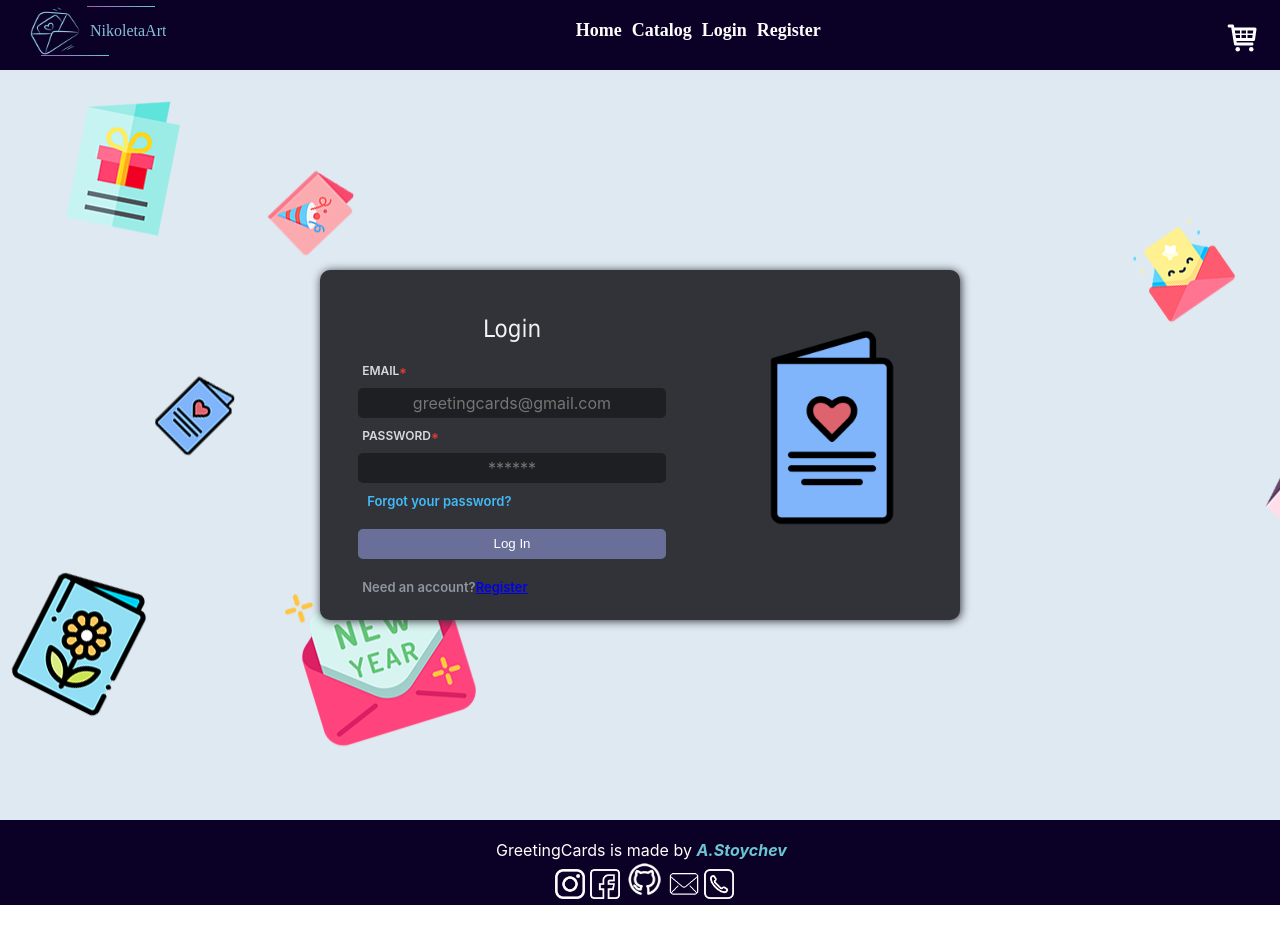
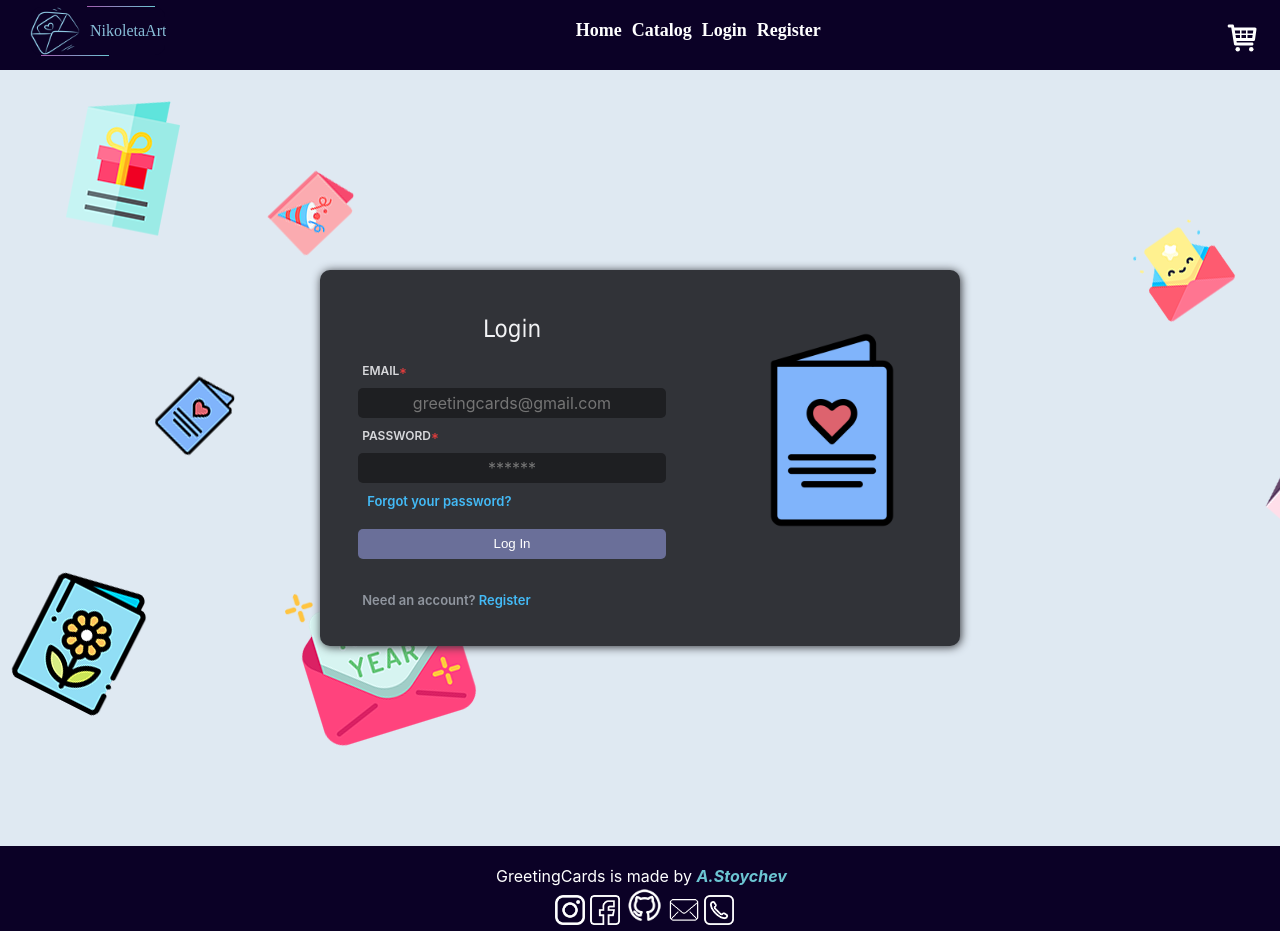
Before and after one commit to AStoychev/greetingCards, a React (Create React App) app in the folder client/cards/: page /login in a window 1280 px wide. Before the commit the page ends 905 px from the top, so only its background shows below. Built offline with nearby package versions, Linux system fonts and the light colour scheme; no server answers; a web font is replaced by a local one.

Commit message:
Changes relater with style changes to link to register in login menu

```diff
--- a/client/cards/src/components/login/Login.jsx
+++ b/client/cards/src/components/login/Login.jsx
@@ -36,7 +36,7 @@ export const Login = () => {
                                 </form>
                             </section>
                             <div className={styles.goToRegister}>
-                                Need an account?
+                                <p>Need an account?</p>
                                 <Link className={styles.navigationLink} to="/register">Register</Link>
                             </div>
                         </div>
--- a/client/cards/src/components/login/Login.module.css
+++ b/client/cards/src/components/login/Login.module.css
@@ -49,12 +49,29 @@
 
 .goToRegister {
     width: 78%;
-    text-align: left;
+    display: flex;
+    text-align: center;
+    align-items: center;
     margin: 0 auto;
     margin-top: 20px;
     font-size: 13px;
     font-weight: 600;
     color: #90969F;
+    gap: 3px;
+}
+
+.goToRegister .navigationLink {
+    all: unset;
+    font-size: 13px;
+    font-weight: 600;
+    color: #43baf6;
+    text-decoration: none;
+    cursor: pointer;
+    transition: 0.3s;
+}
+
+.goToRegister .navigationLink:hover {
+    color: #357493;
 }
 
 .columnTwo {
@@ -78,6 +95,7 @@
         padding-top: 0;
         padding-bottom: 0;
     }
+
     .loginContainer .innerContiner {
         width: 100%;
         border-radius: 0;
@@ -117,6 +135,7 @@
         padding-top: 0;
         padding-bottom: 0;
     }
+
     .loginContainer .innerContiner {
         width: 100%;
         border-radius: 0;
```
